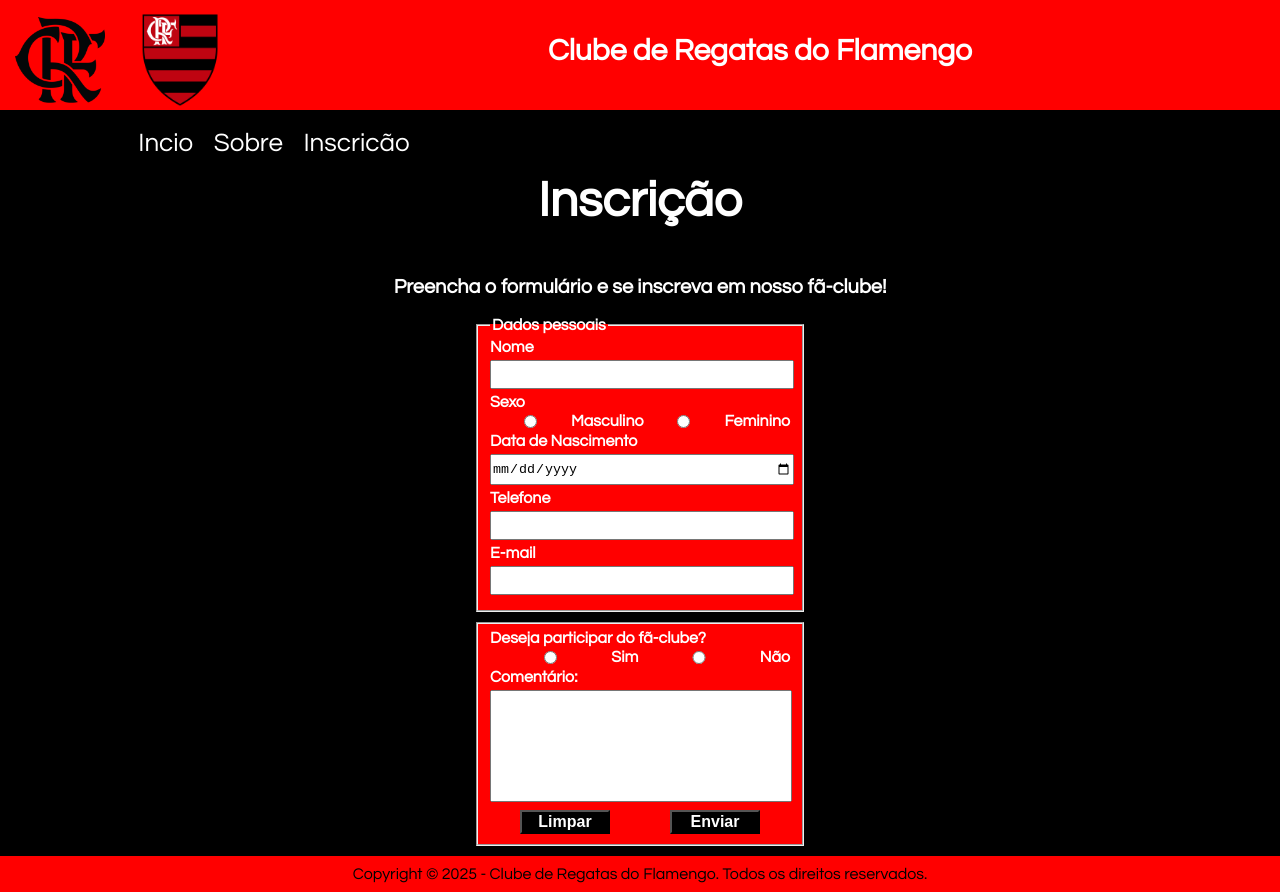
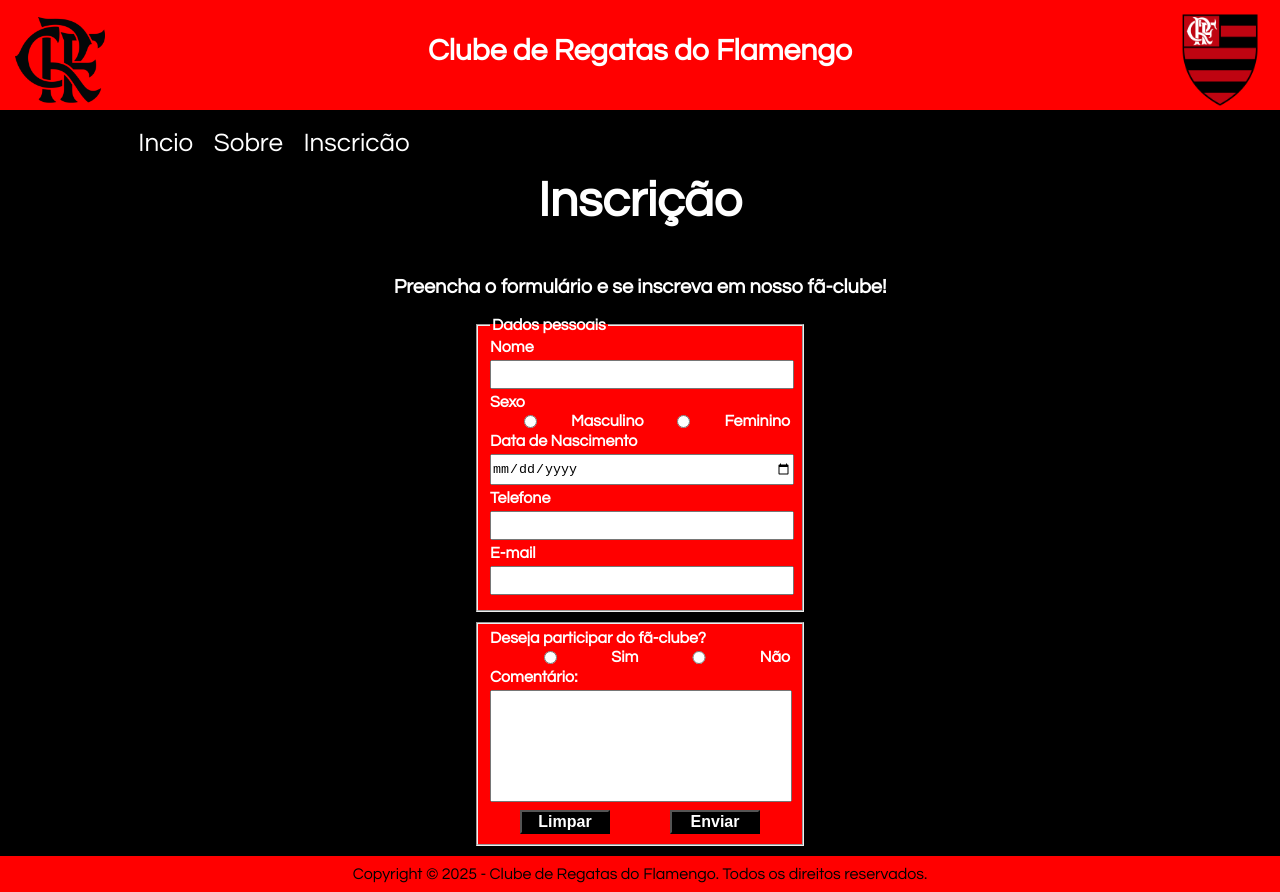
Before and after one commit to patrickribeiro88/projeto_f-clube, a plain HTML site: page pages/site/inscricao.html in a window 1280 px wide. Drawn offline with Linux system fonts and the light colour scheme.

Commit message:
primeiro projeto fã-clube

```diff
--- a/pages/site/inscricao.html
+++ b/pages/site/inscricao.html
@@ -11,7 +11,7 @@
 <body>
     <header>
         <img src="../../imgs/logoCRF.png" alt="Logo CRF">
-        <img src="../../imgs/flamengo.png" alt="Logos">
+        <img src="../../imgs/flamengo.png" alt="Logos" class="logo2">
         <h1>Clube de Regatas do Flamengo</h1>
     </header>
     <nav>
```
Also changed, not shown: pages/site/sobre.html (+1 -1 lines).
